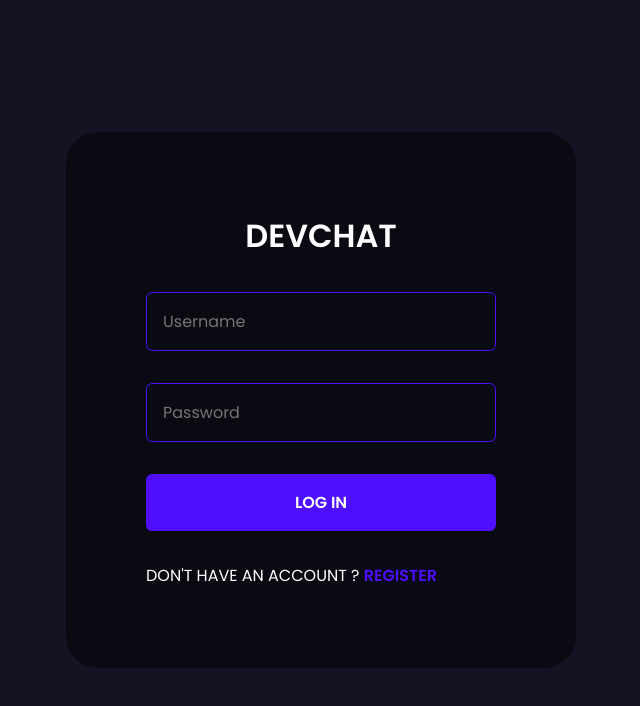
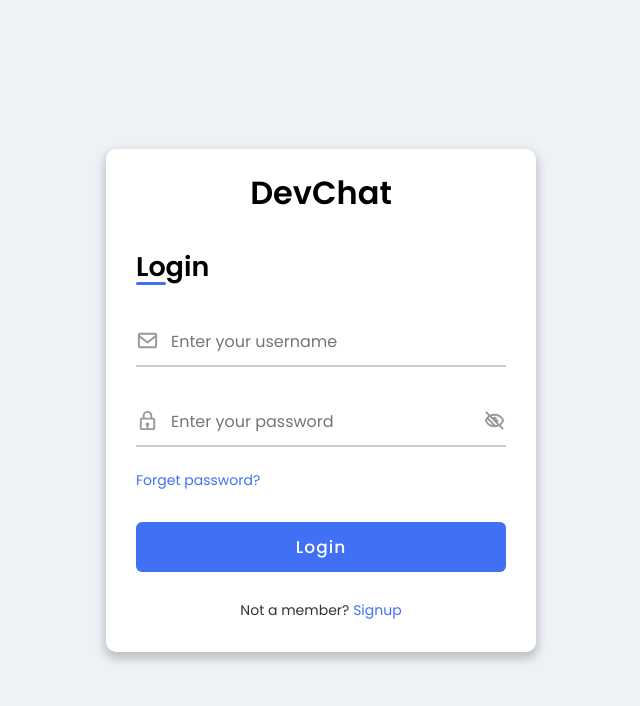
Before and after one commit to kalom60/DevChat, a React (Create React App) app in the folder client/: page /login in a window 1280 px wide. Shown: the top 706 px of the page, without its empty margins (319-959 px from the left). Built offline with nearby package versions, Linux system fonts and the light colour scheme; no server answers.

Commit message:
Login page

```diff
--- a/client/src/pages/Login.jsx
+++ b/client/src/pages/Login.jsx
@@ -1,24 +1,25 @@
-import React, { useState, useEffect } from "react";
-import axios from "axios";
-import styled from "styled-components";
-import { useNavigate, Link } from "react-router-dom";
-import { ToastContainer, toast } from "react-toastify";
-import "react-toastify/dist/ReactToastify.css";
+import React, { useState, useEffect } from 'react';
+import axios from 'axios';
+import { BiEnvelope, BiLock, BiLowVision } from 'react-icons/bi';
+import styled from 'styled-components';
+import { useNavigate, Link } from 'react-router-dom';
+import { ToastContainer, toast } from 'react-toastify';
+import 'react-toastify/dist/ReactToastify.css';
 // import { loginRoute } from "../utils/ApiRoutes";
 
 export default function Login() {
   const navigate = useNavigate();
-  const [values, setValues] = useState({ username: "", password: "" });
+  const [values, setValues] = useState({ username: '', password: '' });
   const toastOptions = {
-    position: "bottom-right",
+    position: 'bottom-right',
     autoClose: 8000,
     pauseOnHover: true,
     draggable: true,
-    theme: "dark",
+    theme: 'dark',
   };
   useEffect(() => {
     if (localStorage.getItem(process.env.REACT_APP_LOCALHOST_KEY)) {
-      navigate("/");
+      navigate('/');
     }
   }, []);
 
@@ -28,11 +29,11 @@ export default function Login() {
 
   const validateForm = () => {
     const { username, password } = values;
-    if (username === "") {
-      toast.error("Email and Password is required.", toastOptions);
+    if (username === '') {
+      toast.error('Email and Password is required.', toastOptions);
       return false;
-    } else if (password === "") {
-      toast.error("Email and Password is required.", toastOptions);
+    } else if (password === '') {
+      toast.error('Email and Password is required.', toastOptions);
       return false;
     }
     return true;
@@ -42,49 +43,91 @@ export default function Login() {
     event.preventDefault();
     if (validateForm()) {
       const { username, password } = values;
-      const { data } = await axios.post("/login", {
-        username,
-        password,
-      });
-      if (data.status === false) {
-        toast.error(data.msg, toastOptions);
-      }
-      if (data.status === true) {
-        localStorage.setItem(
-          process.env.REACT_APP_LOCALHOST_KEY,
-          JSON.stringify(data.user)
-        );
+      console.log(username, password);
+      // const { data } = await axios.post('/login', {
+      //   username,
+      //   password,
+      // });
+      // if (data.status === false) {
+      //   toast.error(data.msg, toastOptions);
+      // }
+      // if (data.status === true) {
+      //   localStorage.setItem(
+      //     process.env.REACT_APP_LOCALHOST_KEY,
+      //     JSON.stringify(data.user)
+      //   );
 
-        navigate("/");
-      }
+      //   navigate('/');
+      // }
     }
   };
 
   return (
     <>
       <FormContainer>
-        <form action="" onSubmit={(event) => handleSubmit(event)}>
-          <div className="brand">
+        <div className="body">
+          <div className="container">
+            <div className="devchat">
               <h1>DevChat</h1>
             </div>
+            <div className="forms">
+              <div className="form login">
+                <span className="title">Login</span>
+
+                <form action="" onSubmit={(event) => handleSubmit(event)}>
+                  <div className="input-field">
                     <input
                       type="text"
-            placeholder="Username"
+                      placeholder="Enter your username"
+                      required
                       name="username"
                       onChange={(e) => handleChange(e)}
                       min="3"
                     />
+                    <i className="icon">
+                      <BiEnvelope />
+                    </i>
+                  </div>
+
+                  <div className="input-field">
                     <input
                       type="password"
-            placeholder="Password"
+                      placeholder="Enter your password"
+                      required
                       name="password"
                       onChange={(e) => handleChange(e)}
                     />
-          <button type="submit">Log In</button>
-          <span>
-            Don't have an account ? <Link to="/register">Register</Link>
+                    <i className="icon">
+                      <BiLock />
+                    </i>
+                    <i className="showHidePW">
+                      <BiLowVision />
+                    </i>
+                  </div>
+
+                  <div className="forget">
+                    <Link to="/register" className="text">
+                      Forget password?
+                    </Link>
+                  </div>
+
+                  <div className="button">
+                    <button type="submit">Login</button>
+                  </div>
+                </form>
+
+                <div className="login-signup">
+                  <span className="text">
+                    Not a member?{'   '}
+                    <Link to="/register" className="signup-text">
+                      Signup
+                    </Link>
                   </span>
-        </form>
+                </div>
+              </div>
+            </div>
+          </div>
+        </div>
       </FormContainer>
       <ToastContainer />
     </>
@@ -92,70 +135,151 @@ export default function Login() {
 }
 
 const FormContainer = styled.div`
+  .body {
     height: 100vh;
-  width: 100vw;
-  display: flex;
-  flex-direction: column;
-  justify-content: center;
-  gap: 1rem;
-  align-items: center;
-  background-color: #131324;
-  .brand {
     display: flex;
     align-items: center;
-    gap: 1rem;
     justify-content: center;
-    img {
-      height: 5rem;
-    }
-    h1 {
-      color: white;
-      text-transform: uppercase;
-    }
+    background-color: #EEF2F7;
   }
 
-  form {
-    display: flex;
-    flex-direction: column;
-    gap: 2rem;
-    background-color: #00000076;
-    border-radius: 2rem;
-    padding: 5rem;
+  .container {
+    position: relavtive;
+    max-width: 430px;
+    width: 100%;
+    background: #fff;
+    border-radius: 10px;
+    box-shadow: 0 5px 10px 2px rgba(0, 0, 0, 0.2);
   }
-  input {
-    background-color: transparent;
-    padding: 1rem;
-    border: 0.1rem solid #4e0eff;
-    border-radius: 0.4rem;
-    color: white;
+
+  .container .devchat {
+    margin-top: 20px;
+  }
+
+  .devchat h1 {
+    text-align: center;
+  }
+
+  .container .form {
+    padding: 30px;
+  }
+
+  .container .form .title {
+    position: relative;
+    font-size: 27px;
+    font-weight: 600;
+  }
+
+  .form .title::before {
+    content: '';
+    position: absolute;
+    left: 0;
+    bottom: 0;
+    height: 3px;
+    width: 30px;
+    background-color: #4070f4;
+    border-radius: 25px;
+  }
+
+  .form .input-field {
+    position: relative;
+    height: 50px;
     width: 100%;
-    font-size: 1rem;
-    &:focus {
-      border: 0.1rem solid #997af0;
+    margin-top: 30px;
+  }
+
+  .input-field input {
+    postion: absolute;
+    height: 100%;
+    width: 100%;
+    padding: 0 35px;
+    border: none;
     outline: none;
+    font-size: 16px;
+    border-bottom: 2px solid #ccc;
+    border-top: 2px solid transparent;
+    transition: all 0.2s ease;
   }
+
+  .input-field input:is(:focus, :valid) {
+    border-bottom-color: #4070f4;
   }
-  button {
-    background-color: #4e0eff;
-    color: white;
-    padding: 1rem 2rem;
+
+  .input-field i {
+    margin-top: 10px;
+    position: absolute;
+    top: 50%
+    transform: translateY(-50%);
+    color: #999;
+    font-size: 23px;
+    transition: all 0.2s ease;
+  }
+
+  .input-field input:is(:focus, :valid) ~ i{
+    color: #4070f4;
+  }
+
+  .input-field i.icon {
+    left: 0;
+  }
+
+  .input-field i.showHidePW {
+    right: 0;
+  }
+
+  .form .forget{
+    margin-top: 20px;
+    position: relative;
+  }
+
+  .form .text {
+    color: #333;
+    font-size: 14px;
+  }
+
+  .form .forget .text {
+    color: #4070f4;
+    text-decoration: none;
+  }
+
+  .form .forget .text:hover {
+    text-decoration: underline;
+  }
+
+  .form .button {
+    margin-top: 30px;
+  }
+
+  .form .button button{
+    position: relative;
+    height: 50px;
+    width: 100%;
     border: none;
-    font-weight: bold;
-    cursor: pointer;
-    border-radius: 0.4rem;
-    font-size: 1rem;
-    text-transform: uppercase;
-    &:hover {
-      background-color: #4e0eff;
+    color: #fff;
+    font-size: 17px;
+    font-weight: 500;
+    letter-spacing: 1px;
+    border-radius: 6px;
+    background-color: #4070f4;
+    transition: all 0.3s ease;
   }
+
+  .button input:hover {
+    background-color: #265df2;
   }
-  span {
-    color: white;
-    text-transform: uppercase;
-    a {
-      color: #4e0eff;
+
+  .login-signup {
+    margin-top: 25px;
+    text-align: center;
+  }
+
+  .signup-text {
+    font-size: 14px;
+    color: #4070f4;
     text-decoration: none;
-      font-weight: bold;
   }
+
+  .signup-text:hover {
+    text-decoration: underline;
   }
 `;
```
Lines whose indentation alone changed are shown as unchanged.
